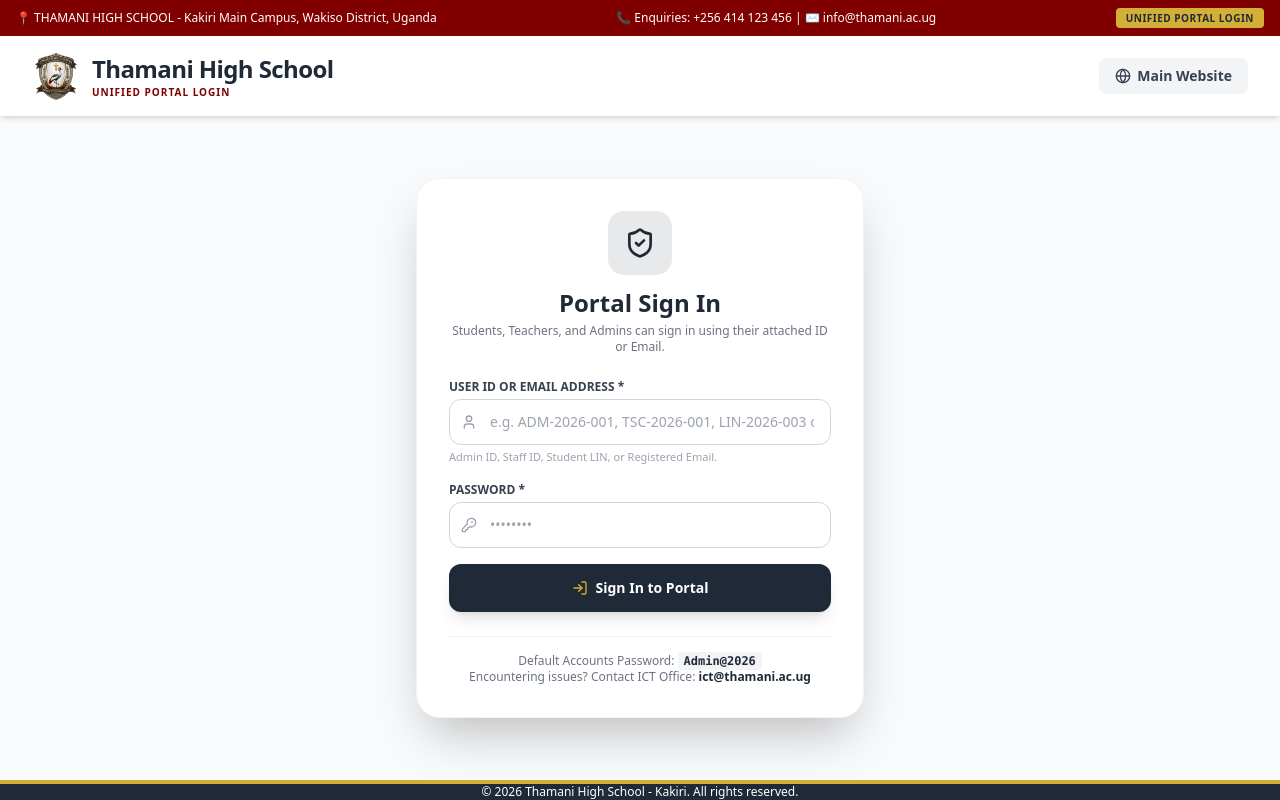
After one commit to KATUMBA-ANDREW-FELIX/thamani-high-school, a PHP site: page /login.php in a window 1280 px wide. The commit adds this page. Run offline with PHP 8.4, Linux system fonts and the light colour scheme; some libraries are stand-ins or nearby versions.

Commit message:
Add unified portal login (login.php) for Students, Teachers, and Admins with automatic role detection and add Portal Login button to main website header

```diff
--- /dev/null
+++ b/login.php
@@ -0,0 +1,296 @@
+<?php
+/**
+ * Thamani High School - Unified School Portal Login
+ * --------------------------------------------------
+ * - Single, automatic sign-in point for Students, Teachers, and Administrators.
+ * - Automatically detects role based on user ID or Email:
+ *     - Admin ID (e.g. ADM-2026-001) or Email -> Admin Control Panel
+ *     - Teacher Staff ID (e.g. TSC-2026-001) or Email -> Teacher Portal
+ *     - Student LIN (e.g. LIN-2026-003) or Full Name -> Student Portal
+ */
+
+session_start();
+
+// If already logged in, redirect to respective dashboard
+if (!empty($_SESSION['admin_id'])) {
+    header('Location: admin_dashboard.php');
+    exit;
+}
+if (!empty($_SESSION['teacher_id'])) {
+    if (!empty($_SESSION['must_change_password'])) {
+        header('Location: teacher-change-password.php');
+    } else {
+        header('Location: teacher_dashboard.php');
+    }
+    exit;
+}
+if (!empty($_SESSION['student_id'])) {
+    if (!empty($_SESSION['student_must_change_password'])) {
+        header('Location: student-change-password.php');
+    } else {
+        header('Location: student-dashboard.php');
+    }
+    exit;
+}
+
+require_once 'conn.php';
+$conn = $GLOBALS['conn'];
+
+$errors = [];
+$prefilled_identifier = '';
+
+if ($_SERVER['REQUEST_METHOD'] === 'POST') {
+    $identifier = trim($_POST['identifier'] ?? '');
+    $password   = $_POST['password'] ?? '';
+    $prefilled_identifier = $identifier;
+
+    if ($identifier === '') {
+        $errors[] = 'Please enter your ID (Admin ID, Staff ID, LIN) or Email.';
+    }
+    if ($password === '') {
+        $errors[] = 'Please enter your password.';
+    }
+
+    if (empty($errors)) {
+        $authenticated = false;
+
+        // ----------------------------------------------------
+        // STEP 1: Check Administrators Table
+        // ----------------------------------------------------
+        $sqlAdmin = "SELECT id, admin_id, full_name, email, password_hash, must_change_password, is_active FROM admins WHERE admin_id = ? OR email = ? LIMIT 1";
+        $stmtAdmin = thamani_db_prepare($conn, $sqlAdmin);
+        if ($stmtAdmin) {
+            thamani_db_stmt_bind_param($stmtAdmin, "ss", $identifier, $identifier);
+            thamani_db_stmt_execute($stmtAdmin);
+            $resAdmin = thamani_db_stmt_get_result($stmtAdmin);
+            $admin = $resAdmin ? thamani_db_fetch_assoc($resAdmin) : null;
+            thamani_db_stmt_close($stmtAdmin);
+
+            if ($admin && (int)$admin['is_active'] === 1 && password_verify($password, $admin['password_hash'])) {
+                session_regenerate_id(true);
+                $_SESSION['admin_id']               = (int)$admin['id'];
+                $_SESSION['admin_code']             = $admin['admin_id'];
+                $_SESSION['admin_name']             = $admin['full_name'];
+                $_SESSION['admin_email']            = $admin['email'];
+                $_SESSION['must_change_password']   = (int)$admin['must_change_password'];
+                $_SESSION['admin_logged_in_at']     = time();
+
+                $upd = thamani_db_prepare($conn, "UPDATE admins SET last_login = NOW() WHERE id = ?");
+                if ($upd) {
+                    thamani_db_stmt_bind_param($upd, "i", $admin['id']);
+                    thamani_db_stmt_execute($upd);
+                    thamani_db_stmt_close($upd);
+                }
+
+                header('Location: admin_dashboard.php');
+                exit;
+            }
+        }
+
+        // ----------------------------------------------------
+        // STEP 2: Check Teachers Table
+        // ----------------------------------------------------
+        $sqlTeacher = "SELECT id, staff_id, full_name, email, department, is_class_teacher, class_teacher_of, classes_taught, can_view_enrollments, password_hash, must_change_password, is_active FROM teachers WHERE staff_id = ? OR email = ? LIMIT 1";
+        $stmtTeacher = thamani_db_prepare($conn, $sqlTeacher);
+        if ($stmtTeacher) {
+            thamani_db_stmt_bind_param($stmtTeacher, "ss", $identifier, $identifier);
+            thamani_db_stmt_execute($stmtTeacher);
+            $resTeacher = thamani_db_stmt_get_result($stmtTeacher);
+            $teacher = $resTeacher ? thamani_db_fetch_assoc($resTeacher) : null;
+            thamani_db_stmt_close($stmtTeacher);
+
+            if ($teacher && (int)$teacher['is_active'] === 1 && password_verify($password, $teacher['password_hash'])) {
+                session_regenerate_id(true);
+                $_SESSION['teacher_id']               = (int)$teacher['id'];
+                $_SESSION['teacher_staff_id']         = $teacher['staff_id'];
+                $_SESSION['teacher_name']             = $teacher['full_name'];
+                $_SESSION['teacher_email']            = $teacher['email'];
+                $_SESSION['teacher_department']       = $teacher['department'];
+                $_SESSION['teacher_is_class_teacher'] = (int)($teacher['is_class_teacher'] ?? 0);
+                $_SESSION['teacher_class_teacher_of'] = $teacher['class_teacher_of'] ?? '';
+                $_SESSION['teacher_classes_taught']   = $teacher['classes_taught'] ?? '';
+                $_SESSION['teacher_can_view_enrollments'] = (int)($teacher['can_view_enrollments'] ?? 0);
+                $_SESSION['must_change_password']     = (int)$teacher['must_change_password'];
+                $_SESSION['teacher_logged_in_at']     = time();
+
+                $upd = thamani_db_prepare($conn, "UPDATE teachers SET last_login = NOW() WHERE id = ?");
+                if ($upd) {
+                    thamani_db_stmt_bind_param($upd, "i", $teacher['id']);
+                    thamani_db_stmt_execute($upd);
+                    thamani_db_stmt_close($upd);
+                }
+
+                if (!empty($_SESSION['must_change_password'])) {
+                    header('Location: teacher-change-password.php');
+                } else {
+                    header('Location: teacher_dashboard.php');
+                }
+                exit;
+            }
+        }
+
+        // ----------------------------------------------------
+        // STEP 3: Check Enrolled Students Table
+        // ----------------------------------------------------
+        $sqlStudent = "SELECT id, full_name, lin_number, class_level, stream, password_hash, must_change_password, account_active FROM students WHERE (lin_number = ? OR full_name = ? OR guardian_email = ?) AND status = 'Enrolled' LIMIT 1";
+        $stmtStudent = thamani_db_prepare($conn, $sqlStudent);
+        if ($stmtStudent) {
+            thamani_db_stmt_bind_param($stmtStudent, "sss", $identifier, $identifier, $identifier);
+            thamani_db_stmt_execute($stmtStudent);
+            $resStudent = thamani_db_stmt_get_result($stmtStudent);
+            $student = $resStudent ? thamani_db_fetch_assoc($resStudent) : null;
+            thamani_db_stmt_close($stmtStudent);
+
+            if ($student && (int)$student['account_active'] === 1 && !empty($student['password_hash']) && password_verify($password, $student['password_hash'])) {
+                session_regenerate_id(true);
+                $_SESSION['student_id']                   = (int)$student['id'];
+                $_SESSION['student_name']                 = $student['full_name'];
+                $_SESSION['student_class']                = $student['class_level'];
+                $_SESSION['student_stream']               = $student['stream'];
+                $_SESSION['student_must_change_password'] = (int)$student['must_change_password'];
+                $_SESSION['student_logged_in_at']         = time();
+
+                $upd = thamani_db_prepare($conn, "UPDATE students SET last_login = NOW() WHERE id = ?");
+                if ($upd) {
+                    thamani_db_stmt_bind_param($upd, "i", $student['id']);
+                    thamani_db_stmt_execute($upd);
+                    thamani_db_stmt_close($upd);
+                }
+
+                if (!empty($_SESSION['student_must_change_password'])) {
+                    header('Location: student-change-password.php');
+                } else {
+                    header('Location: student-dashboard.php');
+                }
+                exit;
+            }
+        }
+
+        $errors[] = 'Invalid credentials. Please check your ID / Email and password.';
+    }
+}
+?>
+<!DOCTYPE html>
+<html lang="en">
+<head>
+    <meta charset="UTF-8">
+    <meta name="viewport" content="width=device-width, initial-scale=1.0">
+    <title>Unified Portal Login - THAMANI HIGH SCHOOL</title>
+    <link rel="icon" type="image/ico" href="favicon.ico" />
+    <link rel="stylesheet" href="css/tailwind.min.css">
+    <script src="https://unpkg.com/lucide@latest"></script>
+    <style>
+        #page-loader {
+            position: fixed; inset: 0; background: #1F2937;
+            display: flex; align-items: center; justify-content: center;
+            z-index: 9999; transition: opacity .3s ease, visibility .3s ease;
+        }
+        #page-loader.hidden { opacity: 0; visibility: hidden; pointer-events: none; display: none !important; }
+    </style>
+</head>
+<body class="bg-gray-50 text-gray-900 font-sans flex flex-col min-h-screen">
+
+    <div id="page-loader">
+        <div class="text-center">
+            <img src="thamani-logo.png" alt="Thamani High School" class="h-20 w-auto mx-auto mb-4 animate-pulse" onerror="this.style.display='none'">
+            <div class="w-12 h-12 border-4 border-brand-gold border-t-transparent rounded-full animate-spin mx-auto"></div>
+        </div>
+    </div>
+    <script>
+        setTimeout(function() {
+            var l = document.getElementById('page-loader');
+            if (l) { l.classList.add('hidden'); l.style.display = 'none'; }
+        }, 50);
+    </script>
+
+    <!-- Top Announcement Bar -->
+    <div class="bg-brand-maroon text-white text-xs py-2 px-4 text-center font-medium">
+        <div class="max-w-7xl mx-auto w-full flex justify-between items-center">
+            <span>📍 THAMANI HIGH SCHOOL - Kakiri Main Campus, Wakiso District, Uganda</span>
+            <span class="hidden sm:inline">📞 Enquiries: +256 414 123 456 | ✉️ info@thamani.ac.ug</span>
+            <span class="bg-brand-gold text-brand-green px-2.5 py-0.5 rounded font-bold uppercase tracking-wider text-[10px]">Unified Portal Login</span>
+        </div>
+    </div>
+
+    <!-- Main Navigation Bar -->
+    <nav class="sticky top-0 z-50 bg-white shadow-md">
+        <div class="max-w-7xl mx-auto px-4 sm:px-6 lg:px-8">
+            <div class="flex justify-between h-20 items-center">
+                <a href="home.php" class="flex items-center gap-3">
+                    <img class="h-12 w-auto" src="thamani-logo.png" alt="Logo" onerror="this.src='favicon.svg'">
+                    <div class="flex flex-col">
+                        <span class="text-2xl font-bold tracking-tight text-brand-green">Thamani High School</span>
+                        <span class="text-[10px] font-semibold text-brand-maroon tracking-widest uppercase">Unified Portal Login</span>
+                    </div>
+                </a>
+                <div>
+                    <a href="home.php" class="px-4 py-2 text-sm font-bold text-gray-700 bg-gray-100 rounded-lg hover:bg-brand-green hover:text-white transition-colors flex items-center gap-1.5">
+                        <i data-lucide="globe" class="w-4 h-4"></i> Main Website
+                    </a>
+                </div>
+            </div>
+        </div>
+    </nav>
+
+    <!-- MAIN LOGIN CARD -->
+    <main class="flex-grow flex items-center justify-center py-12 px-4 sm:px-6 lg:px-8">
+        <div class="max-w-md w-full bg-white rounded-3xl p-8 shadow-2xl border border-gray-100 space-y-6">
+            <div class="text-center">
+                <div class="w-16 h-16 rounded-2xl bg-brand-green/10 text-brand-green flex items-center justify-center mx-auto mb-3">
+                    <i data-lucide="shield-check" class="w-8 h-8 text-brand-green"></i>
+                </div>
+                <h2 class="text-2xl font-bold text-brand-green">Portal Sign In</h2>
+                <p class="text-xs text-gray-500 mt-1">Students, Teachers, and Admins can sign in using their attached ID or Email.</p>
+            </div>
+
+            <?php if (!empty($errors)): ?>
+                <div class="bg-red-50 border border-red-200 text-red-700 text-xs font-semibold p-4 rounded-xl flex items-start gap-2">
+                    <i data-lucide="alert-circle" class="w-4 h-4 flex-shrink-0 mt-0.5"></i>
+                    <ul class="list-disc list-inside space-y-0.5">
+                        <?php foreach ($errors as $err): ?>
+                            <li><?= htmlspecialchars($err) ?></li>
+                        <?php endforeach; ?>
+                    </ul>
+                </div>
+            <?php endif; ?>
+
+            <form action="login.php" method="post" class="space-y-4">
+                <div>
+                    <label class="block text-xs font-bold text-gray-700 uppercase mb-1">User ID or Email Address <span class="text-red-500">*</span></label>
+                    <div class="relative">
+                        <i data-lucide="user" class="w-4 h-4 text-gray-400 absolute left-3 top-1/2 -translate-y-1/2"></i>
+                        <input type="text" name="identifier" required value="<?= htmlspecialchars($prefilled_identifier) ?>"
+                               placeholder="e.g. ADM-2026-001, TSC-2026-001, LIN-2026-003 or email"
+                               class="w-full pl-10 pr-4 py-3 border border-gray-300 rounded-xl text-sm focus:ring-2 focus:ring-brand-green focus:outline-none">
+                    </div>
+                    <p class="text-[11px] text-gray-400 mt-1">Admin ID, Staff ID, Student LIN, or Registered Email.</p>
+                </div>
+
+                <div>
+                    <label class="block text-xs font-bold text-gray-700 uppercase mb-1">Password <span class="text-red-500">*</span></label>
+                    <div class="relative">
+                        <i data-lucide="key-round" class="w-4 h-4 text-gray-400 absolute left-3 top-1/2 -translate-y-1/2"></i>
+                        <input type="password" name="password" required placeholder="••••••••"
+                               class="w-full pl-10 pr-4 py-3 border border-gray-300 rounded-xl text-sm focus:ring-2 focus:ring-brand-green focus:outline-none">
+                    </div>
+                </div>
+
+                <button type="submit" class="w-full py-3.5 bg-brand-green text-white font-extrabold rounded-xl text-sm hover:bg-brand-darkGreen transition-colors shadow-lg flex items-center justify-center gap-2">
+                    <i data-lucide="log-in" class="w-4 h-4 text-brand-gold"></i> Sign In to Portal
+                </button>
+            </form>
+
+            <div class="pt-4 border-t border-gray-100 text-center text-xs text-gray-500 space-y-1">
+                <div>Default Accounts Password: <code class="bg-gray-100 px-1.5 py-0.5 rounded font-mono font-bold text-gray-800">Admin@2026</code></div>
+                <div>Encountering issues? Contact ICT Office: <a href="mailto:ict@thamani.ac.ug" class="text-brand-green font-bold hover:underline">ict@thamani.ac.ug</a></div>
+            </div>
+        </div>
+    </main>
+
+    <footer class="bg-brand-green text-white py-6 border-t-4 border-brand-gold text-center text-xs">
+        © 2026 Thamani High School - Kakiri. All rights reserved.
+    </footer>
+
+    <script>lucide.createIcons();</script>
+</body>
+</html>
```
Also changed, not shown: home.php (+14 -1 lines).
